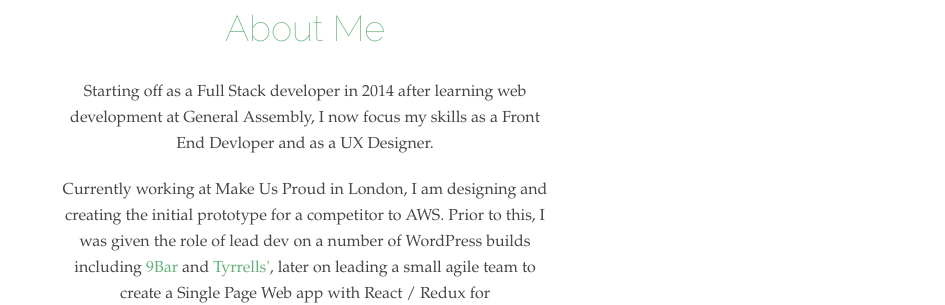
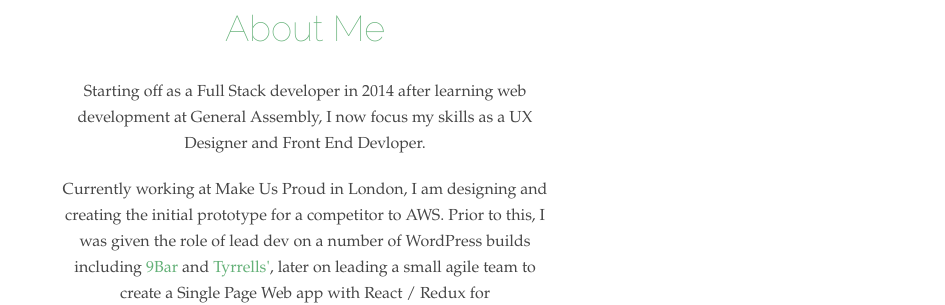
Before and after one commit to alex-windett/alex-windett.github.io, a Jekyll site: the page built from index.html, in a window 1280 px wide and 900 px high, scrolled down 504 px. Shown: the part 176-481 px from the top of the window, without its empty margins (335-1280 px from the left). Built offline with Jekyll 4.4.1, drawn with Linux system fonts in a browser that asks for light colours; some web fonts are replaced.

Commit message:
typos again

```diff
--- a/index.html
+++ b/index.html
@@ -6,7 +6,7 @@
 <section class="background--light intro padder center">
 	<h3>About Me</h3>
 
-	<p class="center">Starting off as a Full Stack developer in 2014 after learning web development at General Assembly, I now focus my skills as a Front End Devloper and as a UX Designer.</p>
+	<p class="center">Starting off as a Full Stack developer in 2014 after learning web development at General Assembly, I now focus my skills as a UX Designer and Front End Devloper.</p>
 
 	<p class="center">Currently working at Make Us Proud in London, I am designing and creating the initial prototype for a competitor to AWS. Prior to this, I was given the role of lead dev on a number of WordPress builds including <a href="http://www.9bar.com">9Bar</a> and <a href="http://www.tyrrellscrisps.co.uk">Tyrrells'</a>, later on leading a small agile team to create a Single Page Web app with React / Redux for <a href="http://www.freddiesflowes.com">Freddie's&nbsp;Flowers</a>.</p>
 
```
